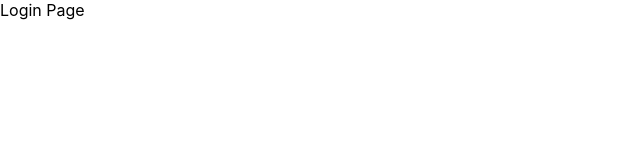
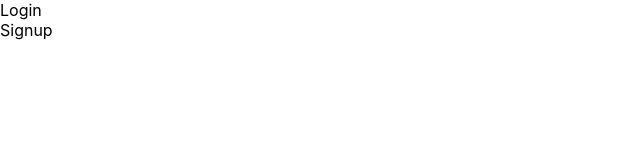
Before and after one commit to mohitajwani/ReactAssignment, a React (Create React App) app: page / in a window 1280 px wide. Shown: the top 160 px of the page, without its empty margins (0-640 px from the left). Built offline with nearby package versions, Linux system fonts and the light colour scheme.

Commit message:
Separating Login and Sign up modules

```diff
--- a/src/App.js
+++ b/src/App.js
@@ -1,7 +1,7 @@
 import React, { Component } from 'react';
-import logo from './logo.svg';
-import './App.css';
 import Splash from './Splash.js'
+import Login from './Login.js'
+import Signup from './Signup.js'
 //import axios from 'axios';
 
 class App extends Component {
@@ -22,7 +22,7 @@ class App extends Component {
   render() {
     return (
       <React.Fragment>
-        {this.state.splashTimeout ? <div>Login Page</div> : <Splash />}
+        {this.state.splashTimeout ? <div><Login /><Signup /></div> : <Splash />}
       </React.Fragment>
     );
   }
--- /dev/null
+++ b/src/Login.js
@@ -0,0 +1,15 @@
+import React, { Component } from 'react';
+
+class Login extends Component {
+    constructor(props) {
+        super(props);
+        this.state = {  };
+    }
+    render() {
+        return (
+            <div>Login</div>
+        );
+    }
+}
+
+export default Login;
--- /dev/null
+++ b/src/Signup.js
@@ -0,0 +1,15 @@
+import React, { Component } from 'react';
+
+class Signup extends Component {
+    constructor(props) {
+        super(props);
+        this.state = {  };
+    }
+    render() {
+        return (
+            <div>Signup</div>
+        );
+    }
+}
+
+export default Signup;
```
Also changed, not shown: 1 other file (tests, documents, lock files or other folders).
